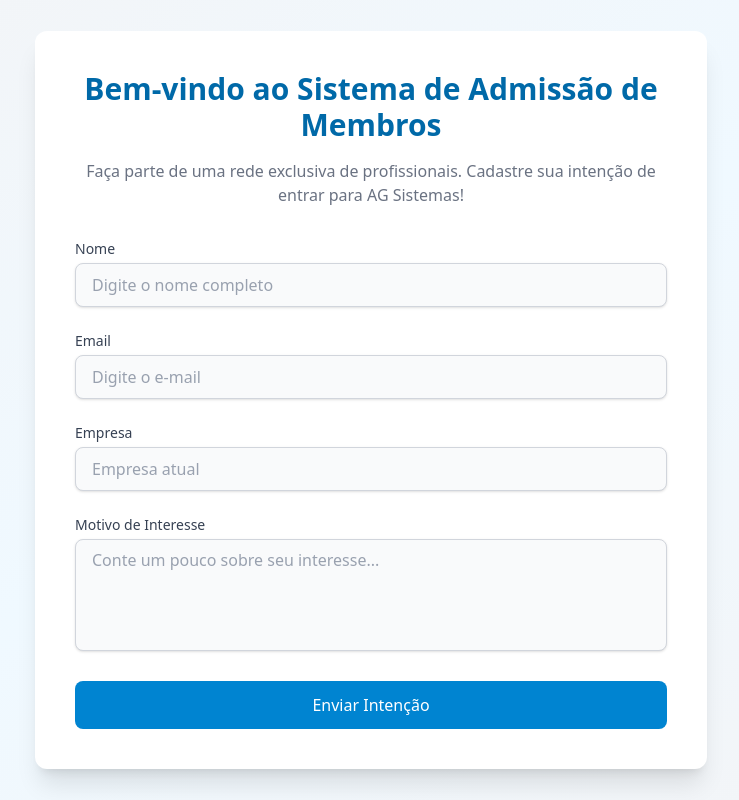
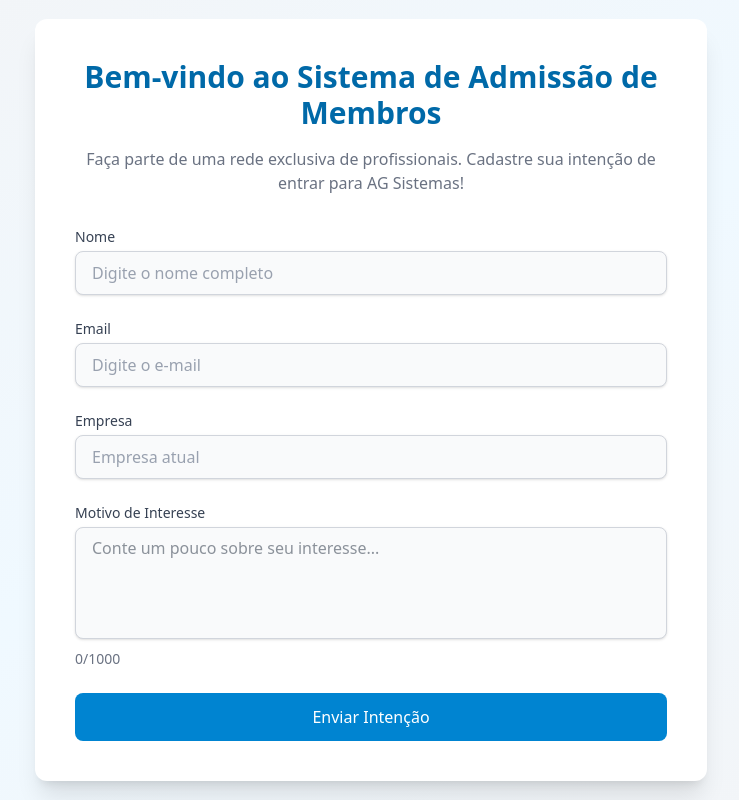
Before and after one commit to GustavoJorgge/networking-management, a Next.js app in the folder front-end/networking-management/: page / in a window 1280 px wide. Shown: the whole page, without its empty margins (269-1008 px from the left). Built offline with nearby package versions, Linux system fonts and the light colour scheme; no server answers.

Commit message:
fix: bug textarea

```diff
--- a/front-end/networking-management/src/app/components/form/intencoes-form.tsx
+++ b/front-end/networking-management/src/app/components/form/intencoes-form.tsx
@@ -4,25 +4,27 @@ import { useForm } from "react-hook-form"
 import { api } from "@/lib/api/axios"
 import { Input } from "@/app/components/ui/input/input"
 import { TIntention } from "@/@types/member"
-import { useState } from "react"
 import { toast } from "react-toastify"
 
 export function IntentionForm() {
-  const { register, handleSubmit, reset, formState: { errors, isSubmitting } } =
-    useForm<TIntention>()
+  const {
+    register,
+    handleSubmit,
+    reset,
+    watch,
+    formState: { errors, isSubmitting },
+  } = useForm<TIntention>()
 
-  const [successMessage, setSuccessMessage] = useState<string | null>(null)
+  const motivoValue = watch("motivo", "")
 
   const onSubmit = async (data: TIntention) => {
     console.log("Form data:", data)
     try {
       await api.post("/intencoes", data)
-      setSuccessMessage("Membro criado com sucesso!")
       toast.success("Intenção enviada com sucesso!")
       reset()
     } catch (error) {
       console.error("Erro ao criar membro:", error)
-      setSuccessMessage("Erro ao criar membro. Tente novamente.")
       toast.error("Erro ao enviar intenção. Tente novamente mais tarde.")
     }
   }
@@ -34,6 +36,11 @@ export function IntentionForm() {
         <Input
           {...register("name", { required: "O nome é obrigatório" })}
           placeholder="Digite o nome completo"
+          className={`${
+            errors.name
+              ? "border-red-500 focus:ring-red-500"
+              : "border-gray-300 focus:ring-sky-500"
+          }`}
         />
         {errors.name && <p className="text-sm text-red-500">{errors.name.message}</p>}
       </div>
@@ -44,6 +51,11 @@ export function IntentionForm() {
           type="email"
           {...register("email", { required: "O e-mail é obrigatório" })}
           placeholder="Digite o e-mail"
+          className={`${
+            errors.email
+              ? "border-red-500 focus:ring-red-500"
+              : "border-gray-300 focus:ring-sky-500"
+          }`}
         />
         {errors.email && <p className="text-sm text-red-500">{errors.email.message}</p>}
       </div>
@@ -52,8 +64,13 @@ export function IntentionForm() {
         <label className="block text-sm font-medium text-gray-700 mb-1">Empresa</label>
         <Input
           type="text"
-          {...register("empresa", { required: "O Campo empresa é obrigatorio" })}
+          {...register("empresa", { required: "O campo empresa é obrigatório" })}
           placeholder="Empresa atual"
+          className={`${
+            errors.empresa
+              ? "border-red-500 focus:ring-red-500"
+              : "border-gray-300 focus:ring-sky-500"
+          }`}
         />
         {errors.empresa && <p className="text-sm text-red-500">{errors.empresa.message}</p>}
       </div>
@@ -61,21 +78,34 @@ export function IntentionForm() {
       <div>
         <label className="block text-sm font-medium text-gray-700 mb-1">Motivo de Interesse</label>
         <textarea
-          {...register("motivo", { required: "O motivo é obrigatório" })}
-          className="w-full h-28 resize-none px-4 py-2 rounded-lg border border-gray-300 bg-gray-50 text-gray-800 text-base shadow-sm focus:outline-none focus:ring-2 focus:ring-sky-500 placeholder:text-gray-400 transition-all duration-200 ease-in-out"
+          {...register("motivo", {
+            required: "O motivo é obrigatório",
+            minLength: { value: 10, message: "O motivo deve ter pelo menos 10 caracteres" },
+            maxLength: { value: 1000, message: "O motivo deve ter no máximo 1000 caracteres" },
+          })}
+          className={`w-full h-28 resize-none px-4 py-2 rounded-lg border bg-gray-50 text-gray-800 text-base shadow-sm transition-all duration-200 ease-in-out ${
+            errors.motivo ? "border-red-500 focus:ring-red-500" : "border-gray-300 focus:ring-sky-500"
+          }`}
           placeholder="Conte um pouco sobre seu interesse..."
         />
-      </div>
-
+        <div className="flex justify-between items-center mt-1">
+          {errors.motivo && <p className="text-sm text-red-500">{errors.motivo.message}</p>}
+          <p
+            className={`text-sm ${
+              motivoValue.length > 1000 ? "text-red-500" : "text-gray-500"
+            }`}
+          >
+            {motivoValue.length}/1000
+          </p>
+          </div>
+            </div>
       <button
         type="submit"
         disabled={isSubmitting}
         className="w-full bg-sky-600 text-white font-medium py-3 rounded-lg hover:bg-sky-700 transition-colors disabled:opacity-50"
-      >
+        >
         {isSubmitting ? "Enviando..." : "Enviar Intenção"}
       </button>
-
-
     </form>
   )
 }
```
